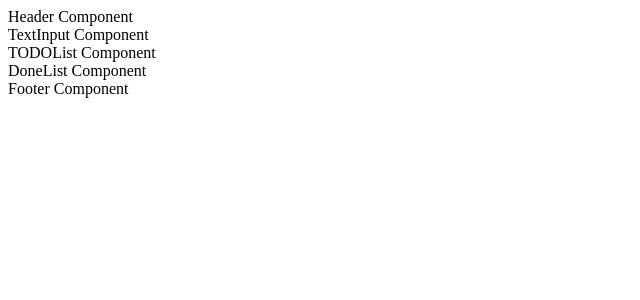
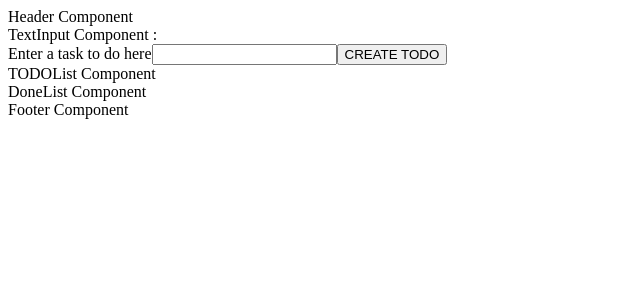
Before and after one commit to lnoel4289/todolist, a React (Vite) app: page / in a window 1280 px wide. Shown: the top 300 px of the page, without its empty margins (0-640 px from the left). Built offline with nearby package versions, Linux system fonts and the light colour scheme.

Commit message:
introducing router, pages and inputText.test.js

```diff
--- a/src/App.jsx
+++ b/src/App.jsx
@@ -1,18 +1,11 @@
 import "./css/App.css";
-import TodoList from "./components/TodoList";
-import DoneList from "./components/DoneList";
-import TextInput from "./components/TextInput";
-import Header from "./components/Header";
-import Footer from "./components/Footer";
+import HomePage from "./components/HomePage";
 
+// Router here
 function App() {
   return (
     <>
-      <Header />
-      <TextInput />
-      <TodoList />
-      <DoneList />
-      <Footer />
+      <HomePage />
     </>
   );
 }
--- /dev/null
+++ b/src/components/HomePage/index.jsx
@@ -0,0 +1,20 @@
+import React from "react";
+import TodoList from "../TodoList";
+import DoneList from "../DoneList";
+import TextInput from "../TextInput";
+import Header from "../Header";
+import Footer from "../Footer";
+
+const HomePage = () => {
+  return (
+    <>
+      <Header />
+      <TextInput />
+      <TodoList />
+      <DoneList />
+      <Footer />
+    </>
+  );
+};
+
+export default HomePage;
--- a/src/components/TextInput/index.jsx
+++ b/src/components/TextInput/index.jsx
@@ -1,7 +1,16 @@
 import React from "react";
 
 const TextInput = () => {
-  return <div>TextInput Component</div>;
+  return (
+    <>
+      TextInput Component :
+      <form>
+        <label htmlFor="todoTextInput">Enter a task to do here</label>
+        <input type="text" id="todoTextInput" name="todoTextInput" required />
+        <button>CREATE TODO</button>
+      </form>
+    </>
+  );
 };
 
 export default TextInput;
```
Also changed, not shown: 2 other files (tests, documents, lock files or other folders).
